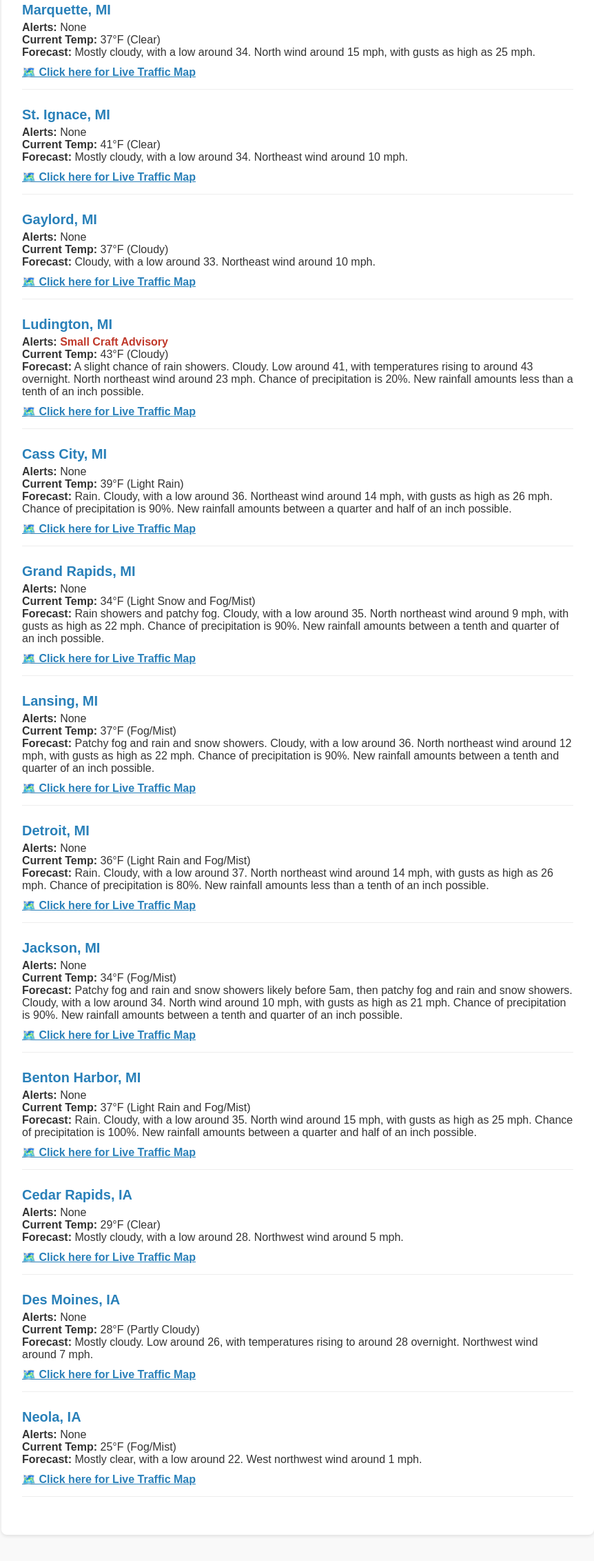
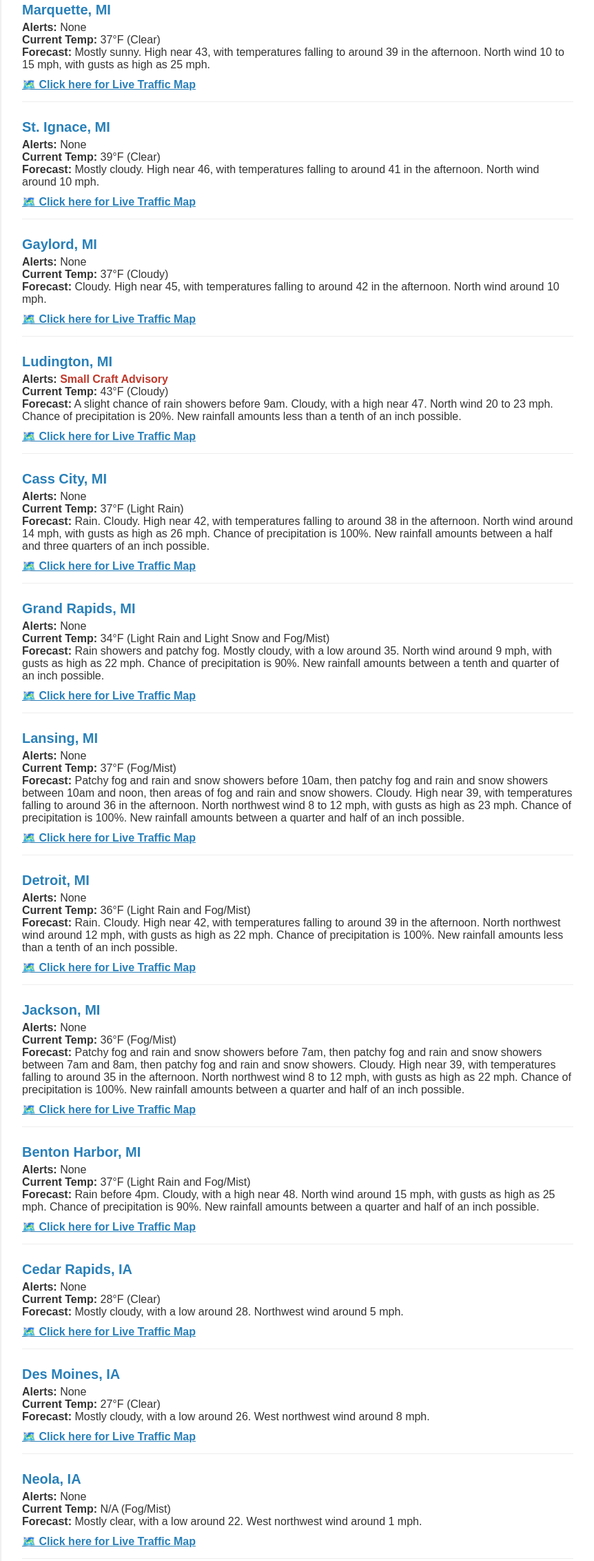
Before and after one commit to bishop998newaccount/Weather, a plain HTML site: page Weather_Report.html in a window 1280 px wide. Shown: the part 221-2484 px from the top of the page at 69% size, without its empty margins (208-1070 px from the left). Drawn offline with Linux system fonts and the light colour scheme.

Commit message:
Auto-update weather report and index [skip ci]

```diff
--- a/Weather_Report.html
+++ b/Weather_Report.html
@@ -27,15 +27,15 @@
         <div class="city-name">Marquette, MI</div>
         <div><strong>Alerts:</strong> <span >None</span></div>
         <div><strong>Current Temp:</strong> 37°F (Clear)</div>
-        <div><strong>Forecast:</strong> Mostly cloudy, with a low around 34. North wind around 15 mph, with gusts as high as 25 mph.</div>
+        <div><strong>Forecast:</strong> Mostly sunny. High near 43, with temperatures falling to around 39 in the afternoon. North wind 10 to 15 mph, with gusts as high as 25 mph.</div>
         <div style="margin-top: 10px;"><a href="https://www.google.com/maps/@46.54,-87.4,11z/data=!5m1!1e1" target="_blank" style="color: #2980b9; font-weight: bold; text-decoration: underline;">🗺️ Click here for Live Traffic Map</a></div>
     </div>
 
     <div class="city-block">
         <div class="city-name">St. Ignace, MI</div>
         <div><strong>Alerts:</strong> <span >None</span></div>
-        <div><strong>Current Temp:</strong> 41°F (Clear)</div>
-        <div><strong>Forecast:</strong> Mostly cloudy, with a low around 34. Northeast wind around 10 mph.</div>
+        <div><strong>Current Temp:</strong> 39°F (Clear)</div>
+        <div><strong>Forecast:</strong> Mostly cloudy. High near 46, with temperatures falling to around 41 in the afternoon. North wind around 10 mph.</div>
         <div style="margin-top: 10px;"><a href="https://www.google.com/maps/@45.86,-84.74,11z/data=!5m1!1e1" target="_blank" style="color: #2980b9; font-weight: bold; text-decoration: underline;">🗺️ Click here for Live Traffic Map</a></div>
     </div>
 
@@ -43,7 +43,7 @@
         <div class="city-name">Gaylord, MI</div>
         <div><strong>Alerts:</strong> <span >None</span></div>
         <div><strong>Current Temp:</strong> 37°F (Cloudy)</div>
-        <div><strong>Forecast:</strong> Cloudy, with a low around 33. Northeast wind around 10 mph.</div>
+        <div><strong>Forecast:</strong> Cloudy. High near 45, with temperatures falling to around 42 in the afternoon. North wind around 10 mph.</div>
         <div style="margin-top: 10px;"><a href="https://www.google.com/maps/@45.03,-84.68,11z/data=!5m1!1e1" target="_blank" style="color: #2980b9; font-weight: bold; text-decoration: underline;">🗺️ Click here for Live Traffic Map</a></div>
     </div>
 
@@ -51,23 +51,23 @@
         <div class="city-name">Ludington, MI</div>
         <div><strong>Alerts:</strong> <span style="color: #c0392b; font-weight: bold;">Small Craft Advisory</span></div>
         <div><strong>Current Temp:</strong> 43°F (Cloudy)</div>
-        <div><strong>Forecast:</strong> A slight chance of rain showers. Cloudy. Low around 41, with temperatures rising to around 43 overnight. North northeast wind around 23 mph. Chance of precipitation is 20%. New rainfall amounts less than a tenth of an inch possible.</div>
+        <div><strong>Forecast:</strong> A slight chance of rain showers before 9am. Cloudy, with a high near 47. North wind 20 to 23 mph. Chance of precipitation is 20%. New rainfall amounts less than a tenth of an inch possible.</div>
         <div style="margin-top: 10px;"><a href="https://www.google.com/maps/@43.98,-86.47,11z/data=!5m1!1e1" target="_blank" style="color: #2980b9; font-weight: bold; text-decoration: underline;">🗺️ Click here for Live Traffic Map</a></div>
     </div>
 
     <div class="city-block">
         <div class="city-name">Cass City, MI</div>
         <div><strong>Alerts:</strong> <span >None</span></div>
-        <div><strong>Current Temp:</strong> 39°F (Light Rain)</div>
-        <div><strong>Forecast:</strong> Rain. Cloudy, with a low around 36. Northeast wind around 14 mph, with gusts as high as 26 mph. Chance of precipitation is 90%. New rainfall amounts between a quarter and half of an inch possible.</div>
+        <div><strong>Current Temp:</strong> 37°F (Light Rain)</div>
+        <div><strong>Forecast:</strong> Rain. Cloudy. High near 42, with temperatures falling to around 38 in the afternoon. North wind around 14 mph, with gusts as high as 26 mph. Chance of precipitation is 100%. New rainfall amounts between a half and three quarters of an inch possible.</div>
         <div style="margin-top: 10px;"><a href="https://www.google.com/maps/@43.6,-83.17,11z/data=!5m1!1e1" target="_blank" style="color: #2980b9; font-weight: bold; text-decoration: underline;">🗺️ Click here for Live Traffic Map</a></div>
     </div>
 
     <div class="city-block">
         <div class="city-name">Grand Rapids, MI</div>
         <div><strong>Alerts:</strong> <span >None</span></div>
-        <div><strong>Current Temp:</strong> 34°F (Light Snow and Fog/Mist)</div>
-        <div><strong>Forecast:</strong> Rain showers and patchy fog. Cloudy, with a low around 35. North northeast wind around 9 mph, with gusts as high as 22 mph. Chance of precipitation is 90%. New rainfall amounts between a tenth and quarter of an inch possible.</div>
+        <div><strong>Current Temp:</strong> 34°F (Light Rain and Light Snow and Fog/Mist)</div>
+        <div><strong>Forecast:</strong> Rain showers and patchy fog. Mostly cloudy, with a low around 35. North wind around 9 mph, with gusts as high as 22 mph. Chance of precipitation is 90%. New rainfall amounts between a tenth and quarter of an inch possible.</div>
         <div style="margin-top: 10px;"><a href="https://www.google.com/maps/@42.96,-85.67,11z/data=!5m1!1e1" target="_blank" style="color: #2980b9; font-weight: bold; text-decoration: underline;">🗺️ Click here for Live Traffic Map</a></div>
     </div>
 
@@ -75,7 +75,7 @@
         <div class="city-name">Lansing, MI</div>
         <div><strong>Alerts:</strong> <span >None</span></div>
         <div><strong>Current Temp:</strong> 37°F (Fog/Mist)</div>
-        <div><strong>Forecast:</strong> Patchy fog and rain and snow showers. Cloudy, with a low around 36. North northeast wind around 12 mph, with gusts as high as 22 mph. Chance of precipitation is 90%. New rainfall amounts between a tenth and quarter of an inch possible.</div>
+        <div><strong>Forecast:</strong> Patchy fog and rain and snow showers before 10am, then patchy fog and rain and snow showers between 10am and noon, then areas of fog and rain and snow showers. Cloudy. High near 39, with temperatures falling to around 36 in the afternoon. North northwest wind 8 to 12 mph, with gusts as high as 23 mph. Chance of precipitation is 100%. New rainfall amounts between a quarter and half of an inch possible.</div>
         <div style="margin-top: 10px;"><a href="https://www.google.com/maps/@42.73,-84.55,11z/data=!5m1!1e1" target="_blank" style="color: #2980b9; font-weight: bold; text-decoration: underline;">🗺️ Click here for Live Traffic Map</a></div>
     </div>
 
@@ -83,15 +83,15 @@
         <div class="city-name">Detroit, MI</div>
         <div><strong>Alerts:</strong> <span >None</span></div>
         <div><strong>Current Temp:</strong> 36°F (Light Rain and Fog/Mist)</div>
-        <div><strong>Forecast:</strong> Rain. Cloudy, with a low around 37. North northeast wind around 14 mph, with gusts as high as 26 mph. Chance of precipitation is 80%. New rainfall amounts less than a tenth of an inch possible.</div>
+        <div><strong>Forecast:</strong> Rain. Cloudy. High near 42, with temperatures falling to around 39 in the afternoon. North northwest wind around 12 mph, with gusts as high as 22 mph. Chance of precipitation is 100%. New rainfall amounts less than a tenth of an inch possible.</div>
         <div style="margin-top: 10px;"><a href="https://www.google.com/maps/@42.33,-83.05,11z/data=!5m1!1e1" target="_blank" style="color: #2980b9; font-weight: bold; text-decoration: underline;">🗺️ Click here for Live Traffic Map</a></div>
     </div>
 
     <div class="city-block">
         <div class="city-name">Jackson, MI</div>
         <div><strong>Alerts:</strong> <span >None</span></div>
-        <div><strong>Current Temp:</strong> 34°F (Fog/Mist)</div>
-        <div><strong>Forecast:</strong> Patchy fog and rain and snow showers likely before 5am, then patchy fog and rain and snow showers. Cloudy, with a low around 34. North wind around 10 mph, with gusts as high as 21 mph. Chance of precipitation is 90%. New rainfall amounts between a tenth and quarter of an inch possible.</div>
+        <div><strong>Current Temp:</strong> 36°F (Fog/Mist)</div>
+        <div><strong>Forecast:</strong> Patchy fog and rain and snow showers before 7am, then patchy fog and rain and snow showers between 7am and 8am, then patchy fog and rain and snow showers. Cloudy. High near 39, with temperatures falling to around 35 in the afternoon. North northwest wind 8 to 12 mph, with gusts as high as 22 mph. Chance of precipitation is 100%. New rainfall amounts between a quarter and half of an inch possible.</div>
         <div style="margin-top: 10px;"><a href="https://www.google.com/maps/@42.24,-84.41,11z/data=!5m1!1e1" target="_blank" style="color: #2980b9; font-weight: bold; text-decoration: underline;">🗺️ Click here for Live Traffic Map</a></div>
     </div>
 
@@ -99,14 +99,14 @@
         <div class="city-name">Benton Harbor, MI</div>
         <div><strong>Alerts:</strong> <span >None</span></div>
         <div><strong>Current Temp:</strong> 37°F (Light Rain and Fog/Mist)</div>
-        <div><strong>Forecast:</strong> Rain. Cloudy, with a low around 35. North wind around 15 mph, with gusts as high as 25 mph. Chance of precipitation is 100%. New rainfall amounts between a quarter and half of an inch possible.</div>
+        <div><strong>Forecast:</strong> Rain before 4pm. Cloudy, with a high near 48. North wind around 15 mph, with gusts as high as 25 mph. Chance of precipitation is 90%. New rainfall amounts between a quarter and half of an inch possible.</div>
         <div style="margin-top: 10px;"><a href="https://www.google.com/maps/@42.12,-86.45,11z/data=!5m1!1e1" target="_blank" style="color: #2980b9; font-weight: bold; text-decoration: underline;">🗺️ Click here for Live Traffic Map</a></div>
     </div>
 
     <div class="city-block">
         <div class="city-name">Cedar Rapids, IA</div>
         <div><strong>Alerts:</strong> <span >None</span></div>
-        <div><strong>Current Temp:</strong> 29°F (Clear)</div>
+        <div><strong>Current Temp:</strong> 28°F (Clear)</div>
         <div><strong>Forecast:</strong> Mostly cloudy, with a low around 28. Northwest wind around 5 mph.</div>
         <div style="margin-top: 10px;"><a href="https://www.google.com/maps/@41.98,-91.67,11z/data=!5m1!1e1" target="_blank" style="color: #2980b9; font-weight: bold; text-decoration: underline;">🗺️ Click here for Live Traffic Map</a></div>
     </div>
@@ -114,15 +114,15 @@
     <div class="city-block">
         <div class="city-name">Des Moines, IA</div>
         <div><strong>Alerts:</strong> <span >None</span></div>
-        <div><strong>Current Temp:</strong> 28°F (Partly Cloudy)</div>
-        <div><strong>Forecast:</strong> Mostly cloudy. Low around 26, with temperatures rising to around 28 overnight. Northwest wind around 7 mph.</div>
+        <div><strong>Current Temp:</strong> 27°F (Clear)</div>
+        <div><strong>Forecast:</strong> Mostly cloudy, with a low around 26. West northwest wind around 8 mph.</div>
         <div style="margin-top: 10px;"><a href="https://www.google.com/maps/@41.59,-93.6,11z/data=!5m1!1e1" target="_blank" style="color: #2980b9; font-weight: bold; text-decoration: underline;">🗺️ Click here for Live Traffic Map</a></div>
     </div>
 
     <div class="city-block">
         <div class="city-name">Neola, IA</div>
         <div><strong>Alerts:</strong> <span >None</span></div>
-        <div><strong>Current Temp:</strong> 25°F (Fog/Mist)</div>
+        <div><strong>Current Temp:</strong> N/A (Fog/Mist)</div>
         <div><strong>Forecast:</strong> Mostly clear, with a low around 22. West northwest wind around 1 mph.</div>
         <div style="margin-top: 10px;"><a href="https://www.google.com/maps/@41.45,-95.61,11z/data=!5m1!1e1" target="_blank" style="color: #2980b9; font-weight: bold; text-decoration: underline;">🗺️ Click here for Live Traffic Map</a></div>
     </div>
```
Also changed, not shown: index.html (+1 -1 lines).
